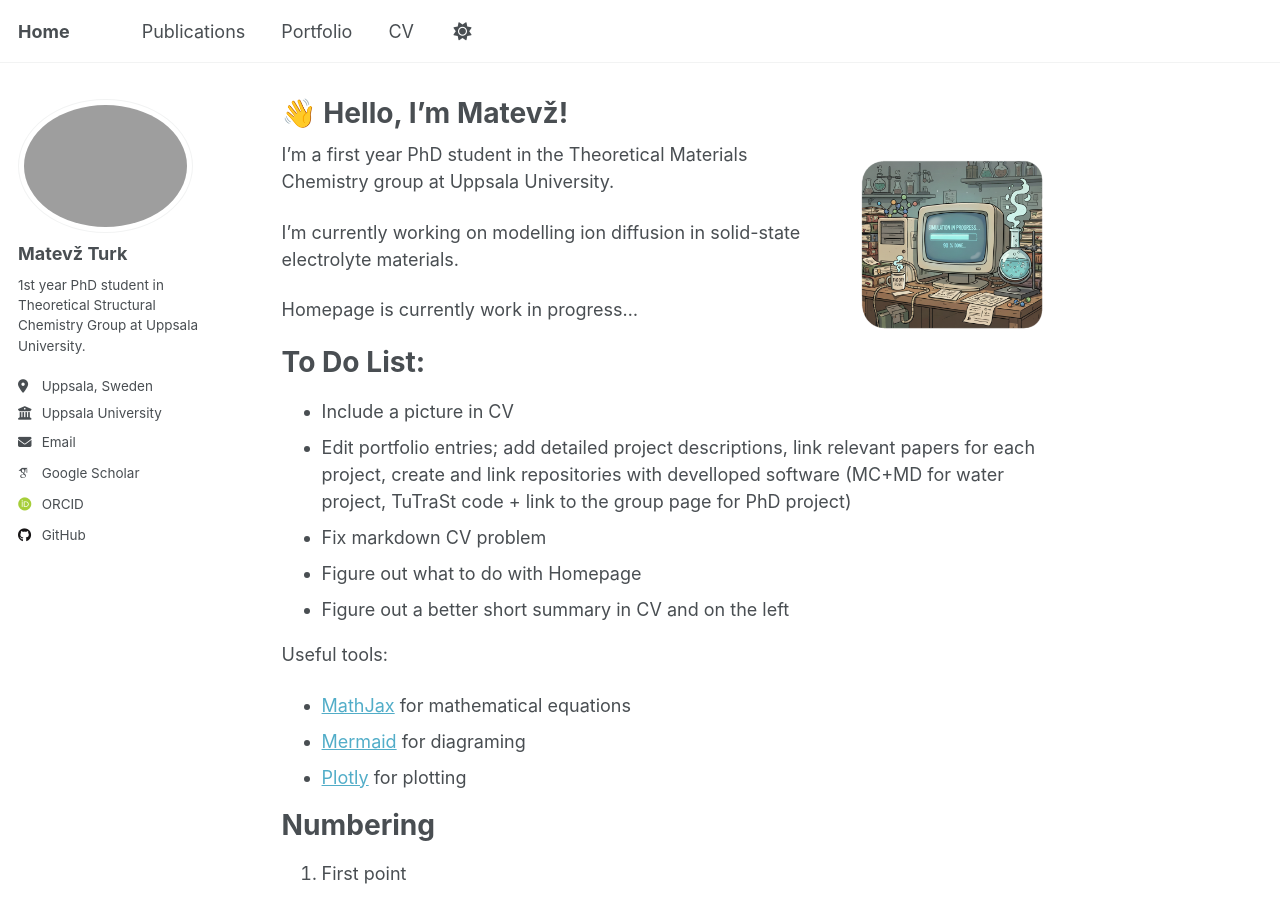
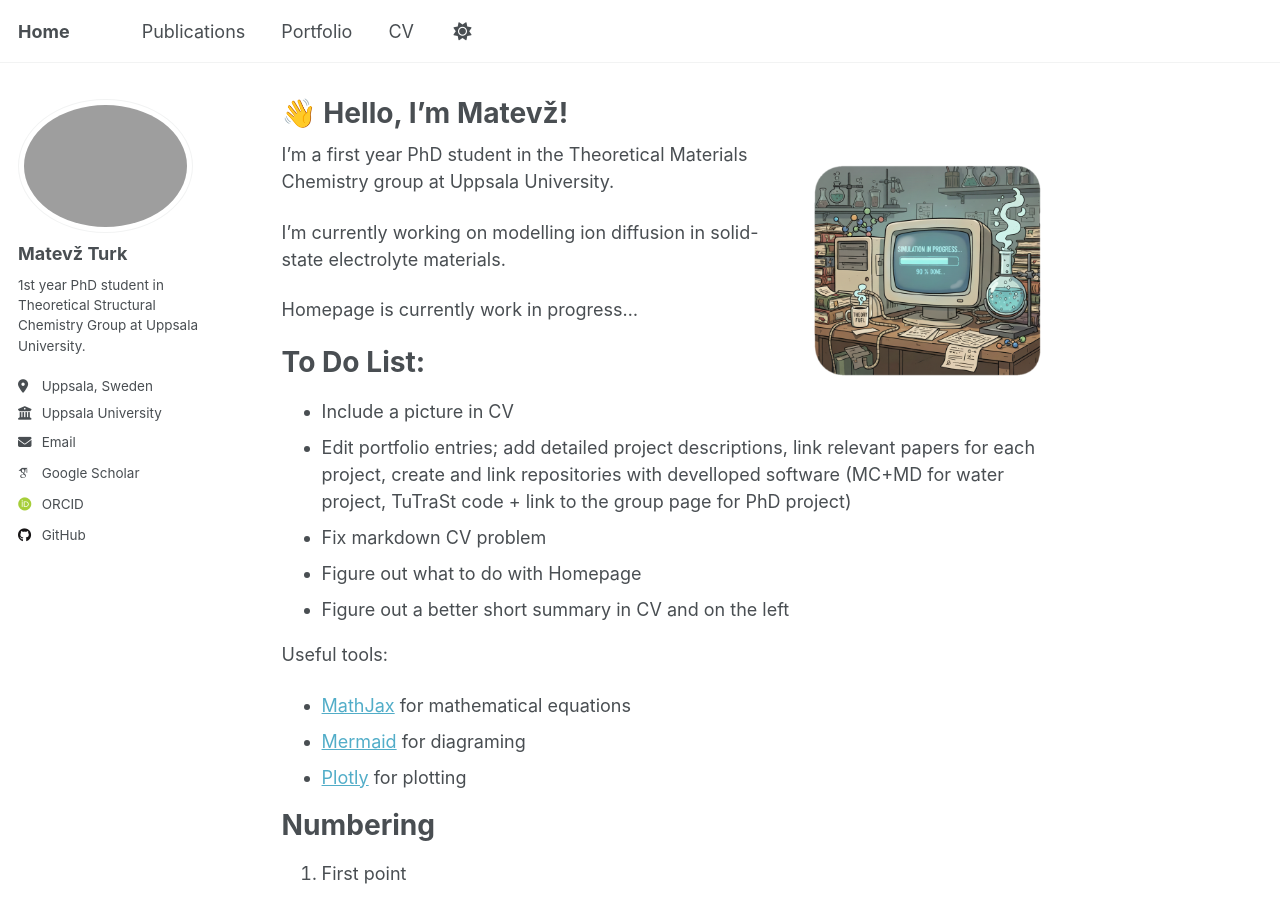
Before and after one commit to MatevzTurk/MatevzTurk.github.io, a Jekyll site: the page built from _pages/about.md, in a window 1280 px wide and 900 px high. Built offline with Jekyll 4.4.1, drawn with Linux system fonts in a browser that asks for light colours; some web fonts are replaced; a script that is not in the unit is left out.

Commit message:
Update about.md

```diff
--- a/_pages/about.md
+++ b/_pages/about.md
@@ -7,7 +7,7 @@ redirect_from:
   - /about.html
 ---
 
-![Illustration theoretical chemistry](/images/doodle.png){: .align-right width="200px"}
+![Illustration theoretical chemistry](/images/doodle.png){: .align-right width="250px"}
 I'm a first year PhD student in the Theoretical Materials Chemistry group at Uppsala University.
 
 I'm currently working on modelling ion diffusion in solid-state electrolyte materials.
```
